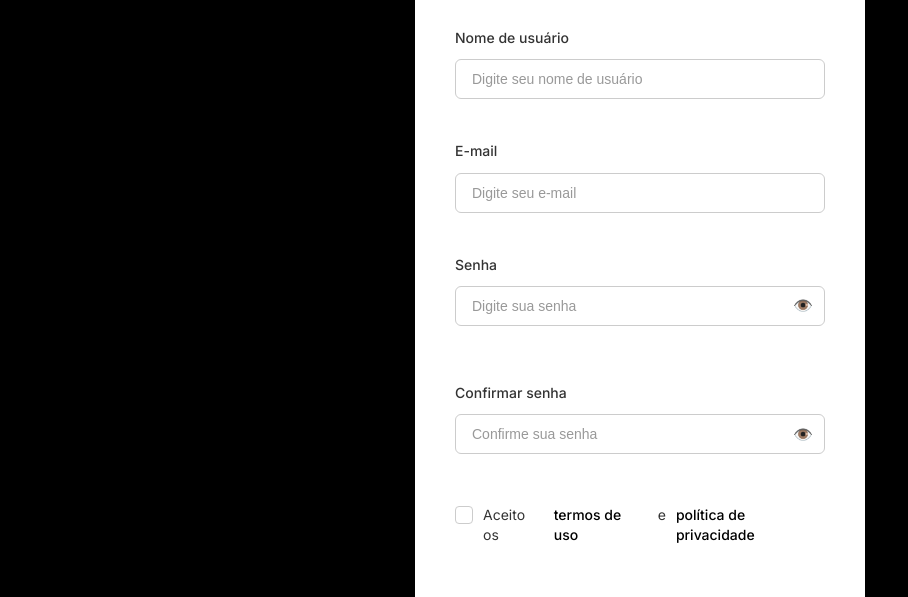
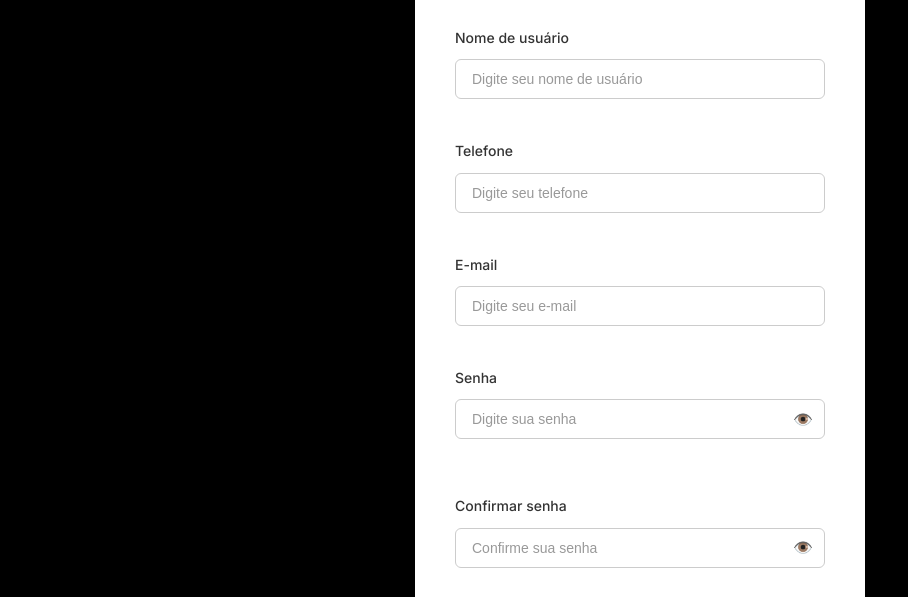
Before and after one commit to JoseGabriel79/DropPoint, a plain HTML site: page front_end/public/cadastroUsuario.html in a window 1280 px wide. Shown: the part 132-729 px from the top of the page, without its empty margins (0-908 px from the left). Drawn offline with Linux system fonts and the light colour scheme.

Commit message:
alteração no cadastro usuario

```diff
--- a/front_end/public/cadastroUsuario.html
+++ b/front_end/public/cadastroUsuario.html
@@ -38,6 +38,21 @@
                 >
                 <span class="error-message" id="login-error"></span>
             </div>
+            <div class="input-group">
+                <label for="login" class="label-input">Telefone</label>
+                <input
+                    id="telefone"
+                    name="telefone"
+                    class="input-field"
+                    type="tel"
+                    placeholder="Digite seu telefone"
+                    required
+                    minlength="3"
+                    maxlength="20"
+                >
+                <span class="error-message" id="login-error"></span>
+            </div>
+
 
             <div class="input-group">
                 <label for="email" class="label-input">E-mail</label>
```
